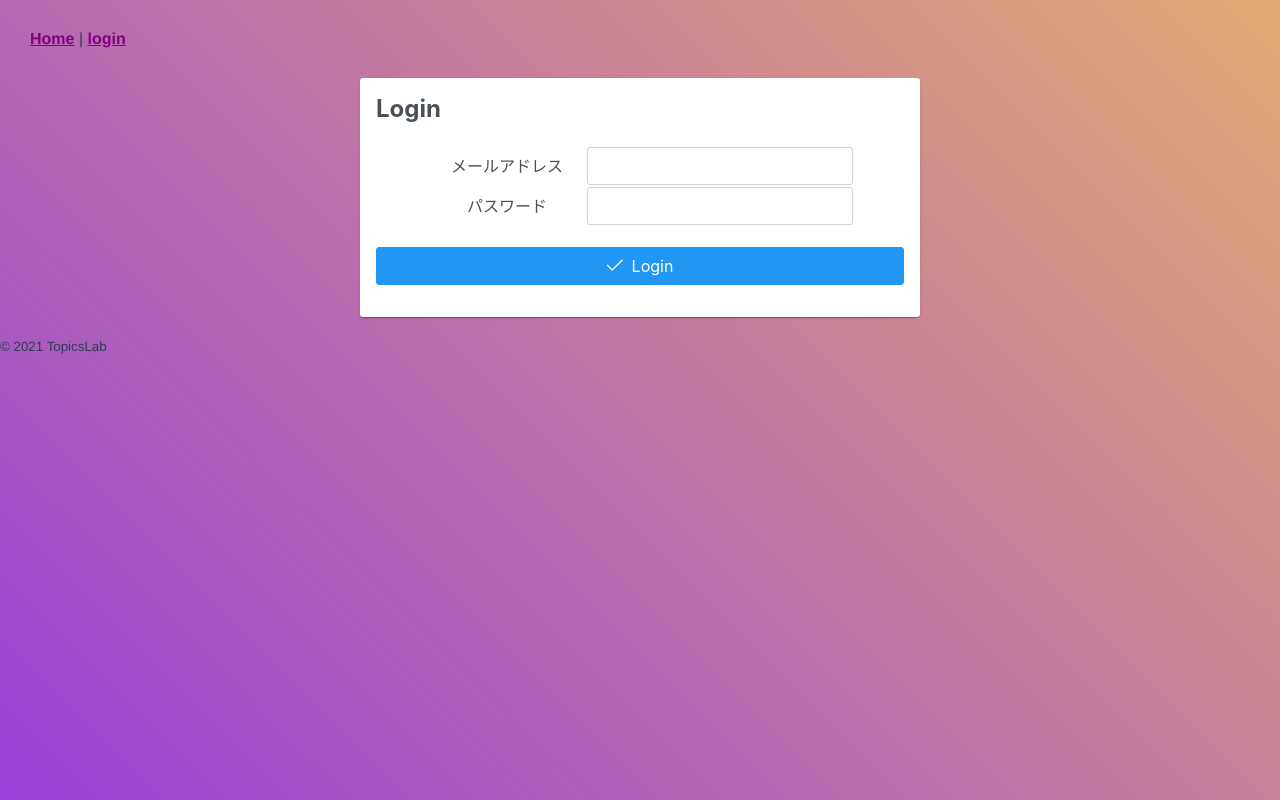
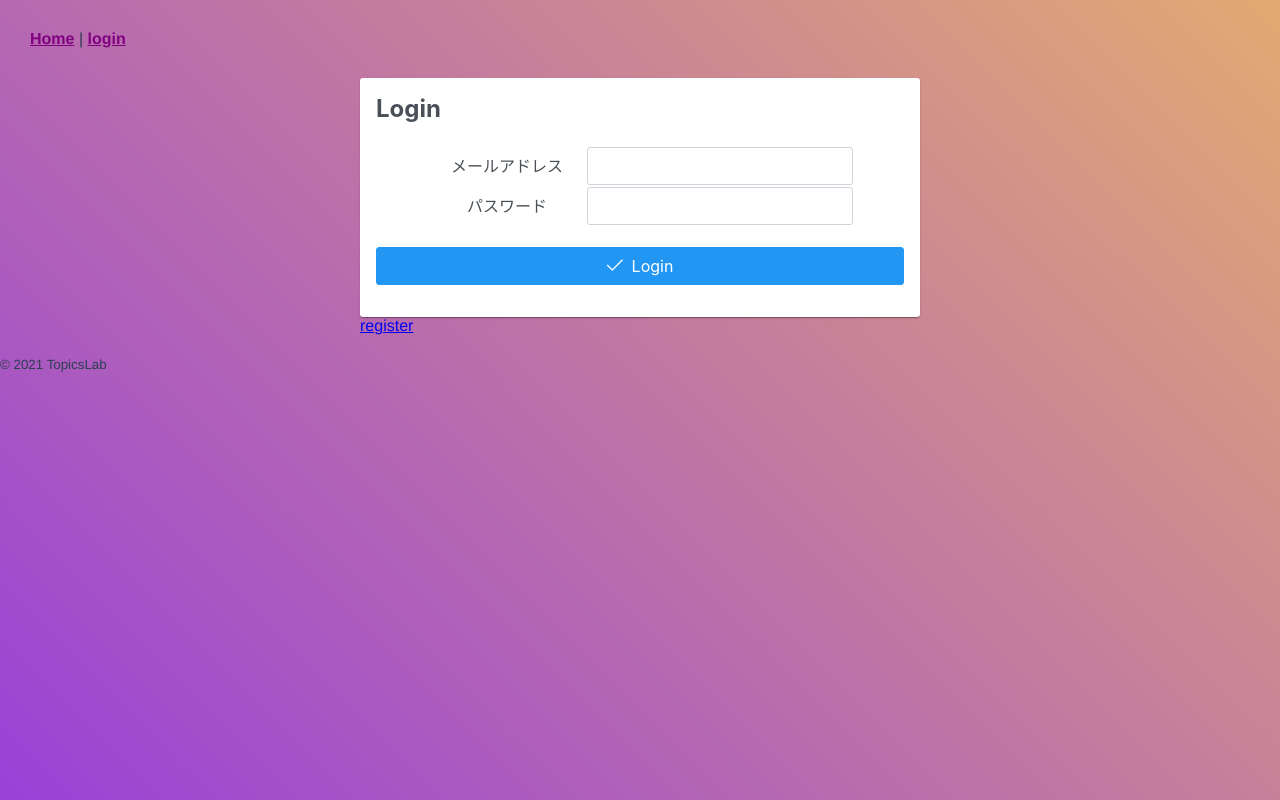
Before and after one commit to Taku1222/TopicsLab, a Vue app in the folder front/topicslab/: page /login in a window 1280 px wide. Built offline with nearby package versions, Linux system fonts and the light colour scheme; what axios-cookiejar-support would draw is missing.

Commit message:
登録リンクを追加

```diff
--- a/front/topicslab/src/views/Login.vue
+++ b/front/topicslab/src/views/Login.vue
@@ -21,6 +21,7 @@
         </div>
       </template>
     </Card>
+    <router-link to="/register/">register</router-link>
   </div>
 </template>
 
```
